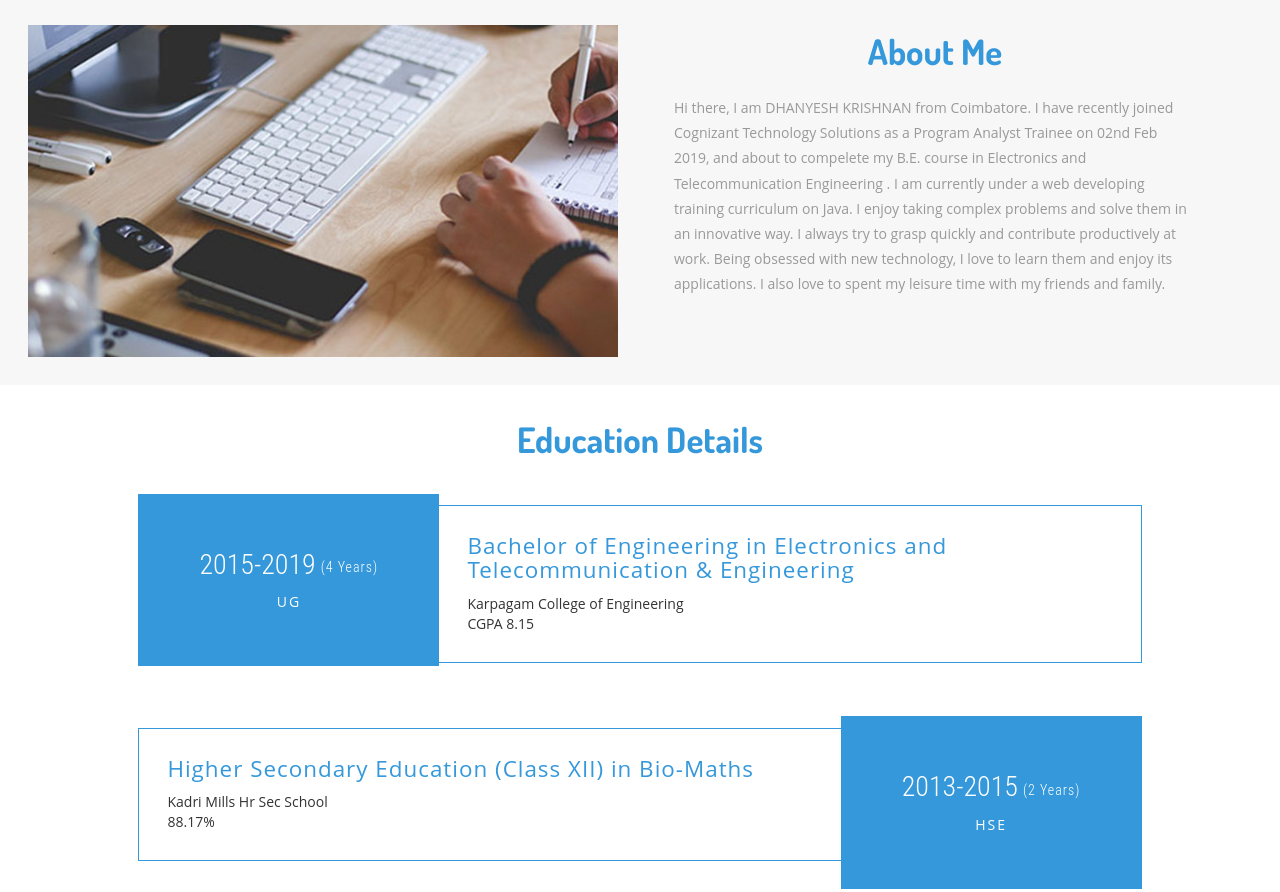
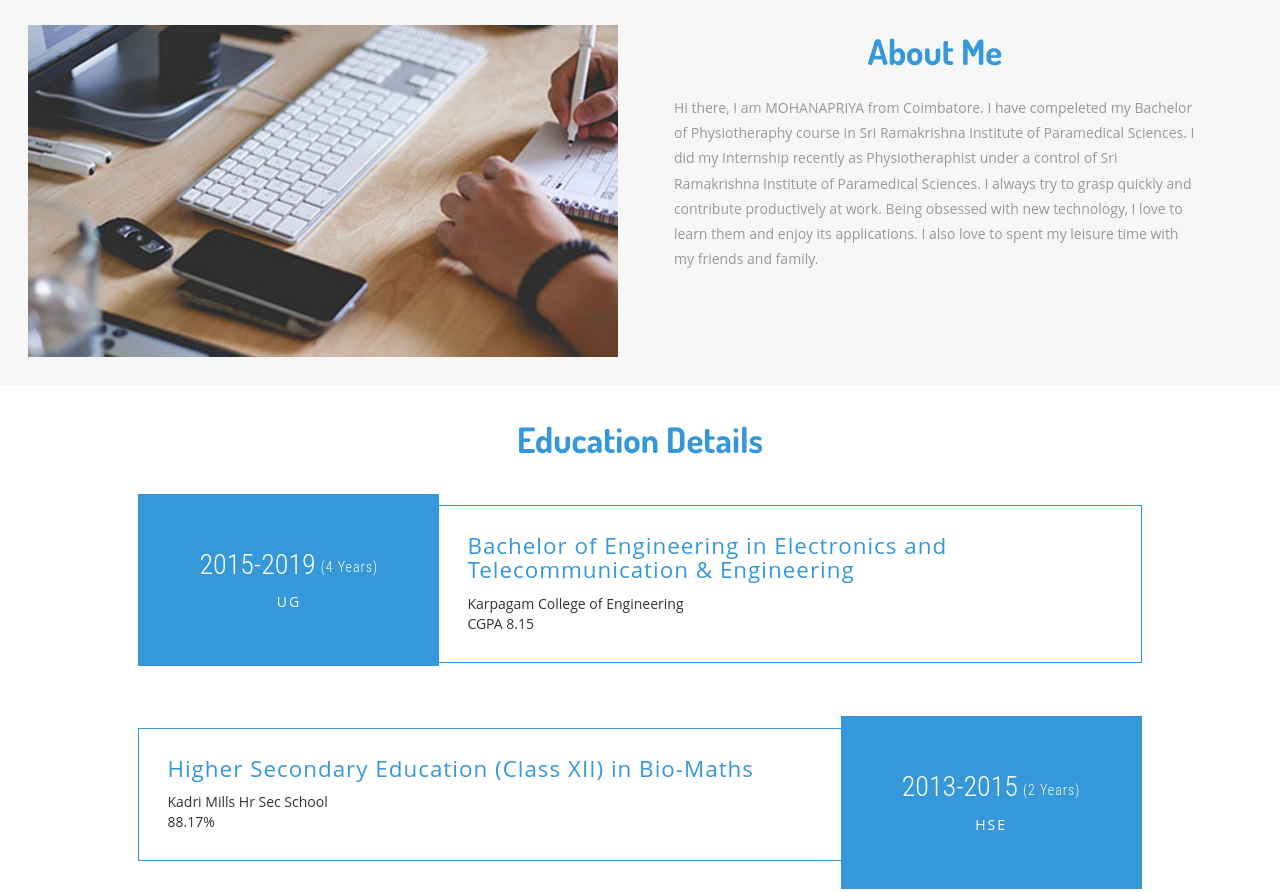
Before and after one commit to dhanyesh/Mohanapriya, a plain HTML site: page index.html in a window 1280 px wide. Shown: the part 1574-2466 px from the top of the page. Drawn offline with Linux system fonts and the light colour scheme.

Commit message:
Update index.html

```diff
--- a/index.html
+++ b/index.html
@@ -295,9 +295,8 @@ Smartphone Compatible web template, free webdesigns for Nokia, Samsung, LG, Sony
 	 <div class="about-right">
 		<h3>About Me</h3>
 		<h4></h4>
-		<p>Hi there, I am DHANYESH KRISHNAN from Coimbatore. I have recently joined Cognizant Technology Solutions as a Program Analyst Trainee
-			on 02nd Feb 2019, and about to compelete my B.E. course in Electronics and Telecommunication Engineering . I am currently under a web developing training curriculum on
-			Java. I enjoy taking complex problems and solve them in an innovative way. I always try to grasp quickly and
+		<p>Hi there, I am MOHANAPRIYA from Coimbatore. I have compeleted my Bachelor of Physiotheraphy course in Sri Ramakrishna Institute of Paramedical Sciences. I did my Internship recently as Physiotheraphist under a control of
+			Sri Ramakrishna Institute of Paramedical Sciences. I always try to grasp quickly and
 			contribute productively at work. Being obsessed with new technology, I love to learn them and enjoy its
 			applications. I also love to spent my leisure time with my friends and family.
 	 </div>
```
